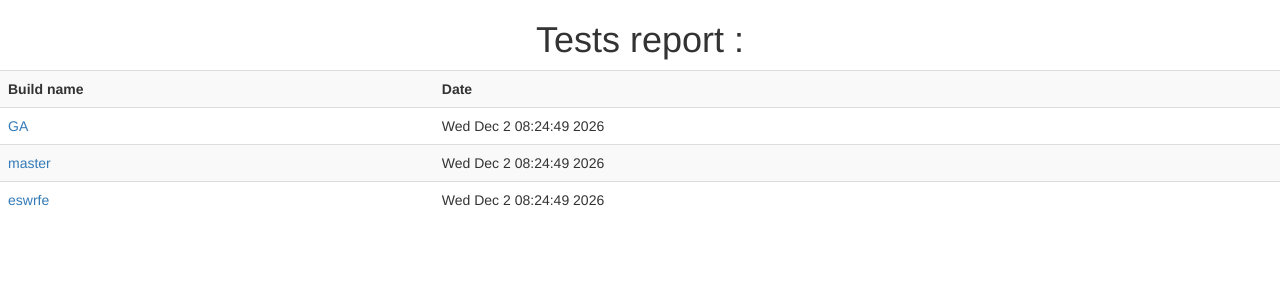
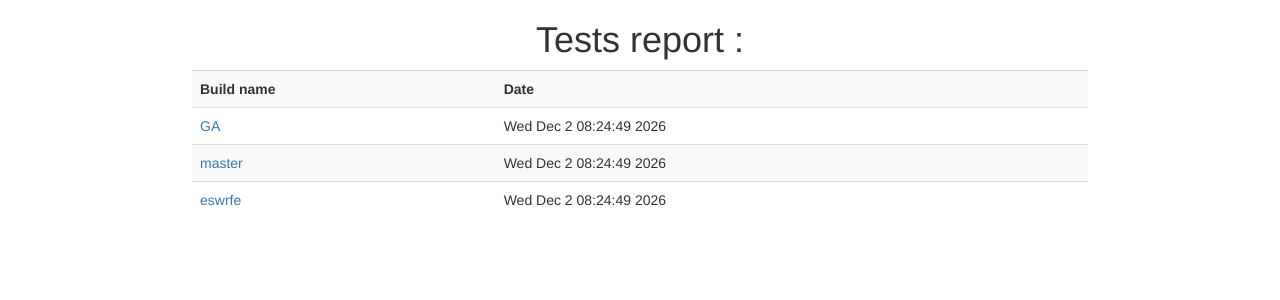
Before and after one commit to Mirantis/disk_perf_test_tool, a Flask app: page / in a window 1280 px wide. Shown: the top 300 px of the page. Run offline with Flask 2, Linux system fonts and the light colour scheme; some libraries are stand-ins or nearby versions.

Commit message:
table width smalled

```diff
--- a/web_app/templates/index.html
+++ b/web_app/templates/index.html
@@ -8,9 +8,8 @@
 </head>
 <body>
     {% block body %}
-    <div>
         <h1 align="center">Tests report : </h1>
-        <table align="center" class="table table-striped">
+        <table align="center" class="table table-striped" style="width: 70%; ">
             <th>Build name</th>
             <th> Date </th>
             {% for test in tests %}
@@ -24,7 +23,6 @@
             </tr>
             {% endfor %}
         </table>
-    </div>
     {% endblock %}
 </body>
 </html>
```
